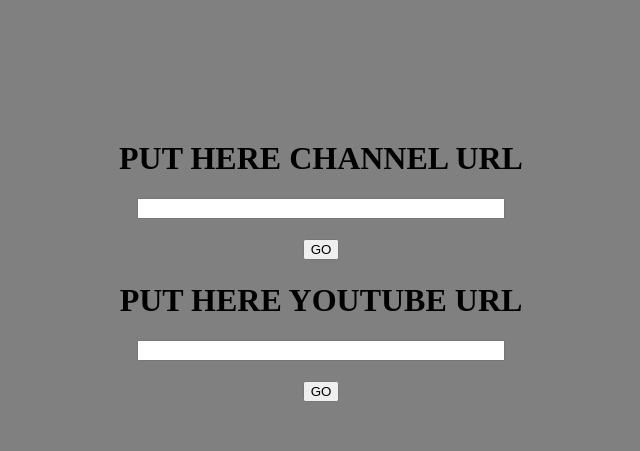
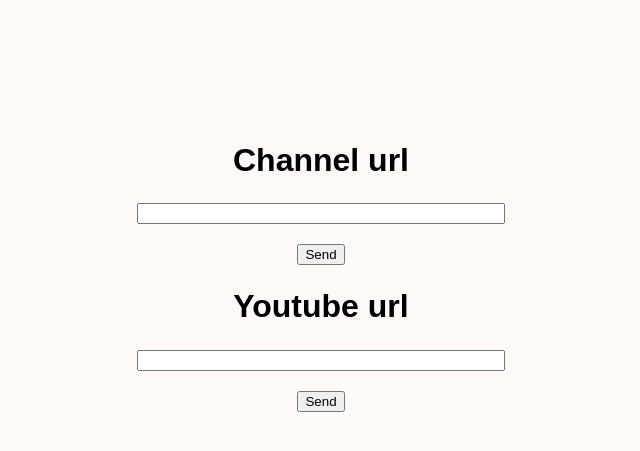
Before and after one commit to mmskl/yotcast, a Flask app: page / in a window 1280 px wide. Shown: the top 451 px of the page, without its empty margins (319-959 px from the left). Run offline with Flask 2, Linux system fonts and the light colour scheme.

Commit message:
Add font style

```diff
--- a/yotcaster/templates/index.html
+++ b/yotcaster/templates/index.html
@@ -10,7 +10,9 @@
 
         <style>
             body {
-                background-color: gray;
+              font-family: Liberation Sans, Arial, sans-serif;
+              background-color: #fffaf7;
+              line-height: 1.3;
             }
             .container {
                 margin: 140px auto 0 auto;
@@ -24,24 +26,26 @@
                 min-width: 360px;
                 margin-bottom: 20px;
             }
+
+
         </style>
 
     </head>
 
     <body>
         <div class="container">
-            <h1> PUT HERE CHANNEL URL </h1>
+            <h1> Channel url </h1>
             <div class="form">
                 <form method="post" action="{{ app_url }}/channel">
                     <input class="url" name="url" /> <br />
-                    <input type="submit" value="GO"></input>
+                    <input type="submit" value="Send"></input>
                 </form>
             </div>
-            <h1> PUT HERE YOUTUBE URL </h1>
+            <h1> Youtube url </h1>
             <div class="form">
                 <form method="post" action="{{ app_url }}/video">
                     <input class="url" name="url" /> <br />
-                    <input type="submit" value="GO"></input>
+                    <input type="submit" value="Send"></input>
                 </form>
             </div>
         </div>
```
